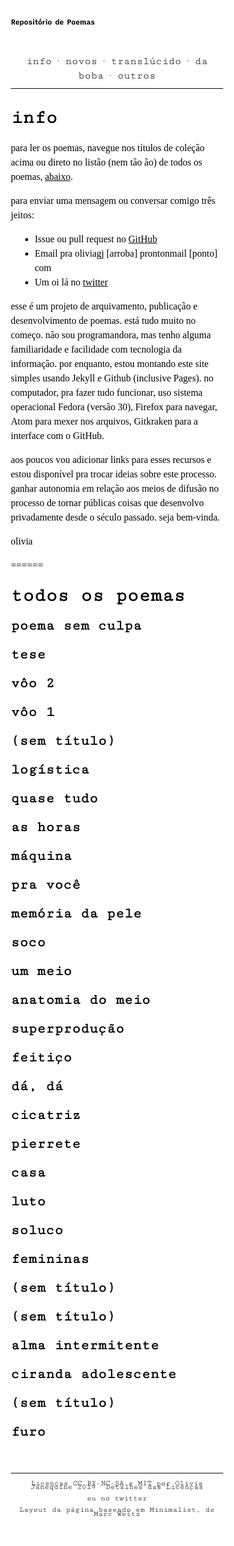
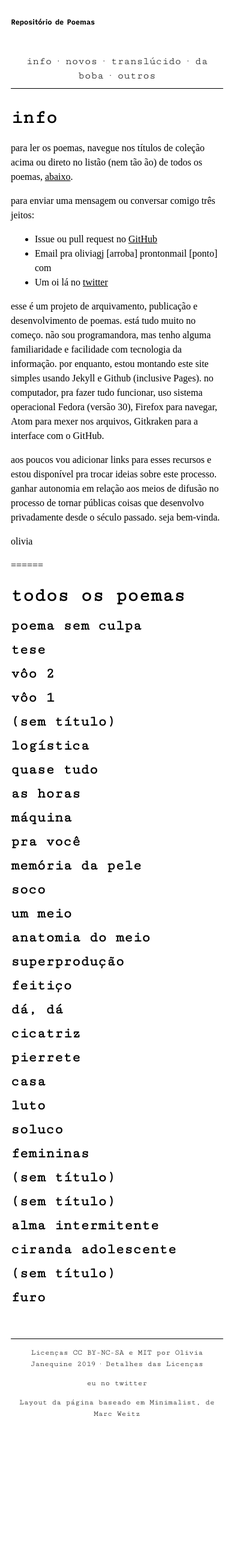
Before and after one commit to olivia-olivia/olivia-olivia.github.io, a Jekyll site: the page built from index.md, in a window 390 px wide. Shown: the whole page at 60% size. Built offline with Jekyll 4.4.1, drawn with Linux system fonts in a browser that asks for light colours; some web fonts are replaced; after the commit the page ends 2418 px from its top, so only the background shows below that.

Commit message:
ajustes de css

```diff
--- a/assets/css/style.css
+++ b/assets/css/style.css
@@ -15,10 +15,12 @@
 
 h2	{
 		font-family: 'Cutive Mono', serif;
+		column-span: all;
 }
 
 h3	{
 		font-family: 'Cutive Mono', serif;
+		margin-top: 0;
 }
 
 h4	{
@@ -97,7 +99,15 @@
 	text-decoration: none;
 }
 
+#index-posts {
+	column-count: 2;
+	column-rule: 1px dashed #000000;
+	vertical-align: text-top;
+	line-height: 100%;
+}
+
 #post-short a:link, #post-short a:visited	{
+	margin-top: 0;
 	text-decoration: none;
 	color:#000
 }
@@ -118,6 +128,28 @@
 #post i	{
 	font-size:0.9em;
 	color: grey;
+}
+
+#post-social {
+	text-decoration: none;
+	font-size: 0.9em;
+	align: left;
+	margin-top: 1.5em;
+	margin-bottom: 0.5em;
+}
+
+#post-social a:link, #post-social a:visited {
+	text-decoration: none;
+	font-size: 0.9em;
+	margin-top: 1.5em;
+	margin-bottom: 0.5em;
+}
+
+#post-social a:hover {
+	text-decoration: underline;
+	font-size: 0.9em;
+	margin-top: 1.5em;
+	margin-bottom: 0.5em;
 }
 
 #categories a, #categories a:link, #categories a:visited {
@@ -148,16 +180,25 @@
 	}
 
 	#nav {
-		font-size: 2em;
+		font-size: 1.5em;
 		padding-bottom: 0.5em;
 	}
 
+	#footer {
+		line-height: 150%;
+	}
+
+	#index-posts {
+		column-count: 1;
+	}
+
 	h2 {
-		font-size: 3em;
+		font-size: 2em;
 	}
 
 	h3 {
-		font-size: 2em;
+		font-size: 1.5em;
+		line-height: 100%
 	}
 
 }
@@ -183,12 +224,21 @@
 		padding-bottom: 0.5em;
 	}
 
+	#footer {
+		line-height: 150%;
+	}
+
+	#index-posts {
+		column-count: 1;
+	}
+
 	h2 {
 		font-size: 2em;
 	}
 
 	h3 {
 		font-size: 1.5em;
+		line-height: 100%
 	}
 
 }
```
